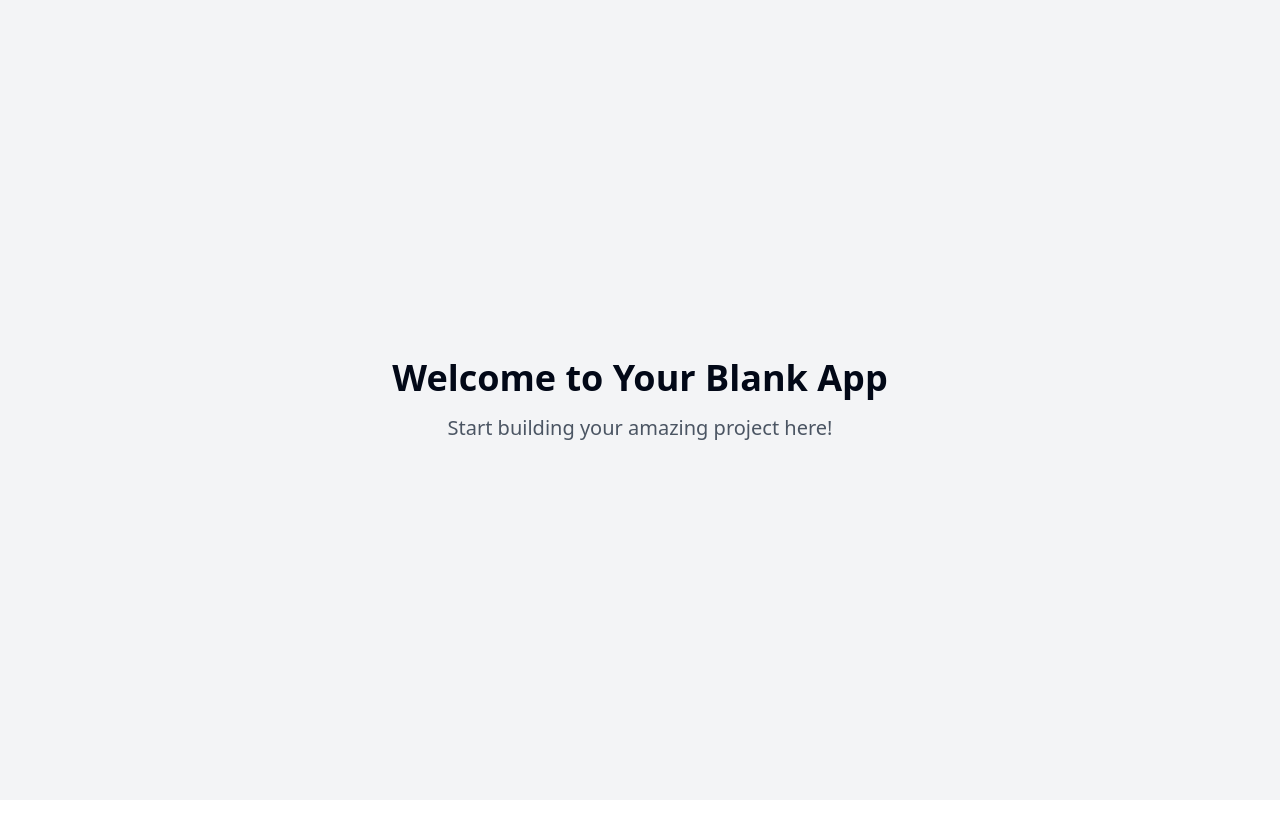
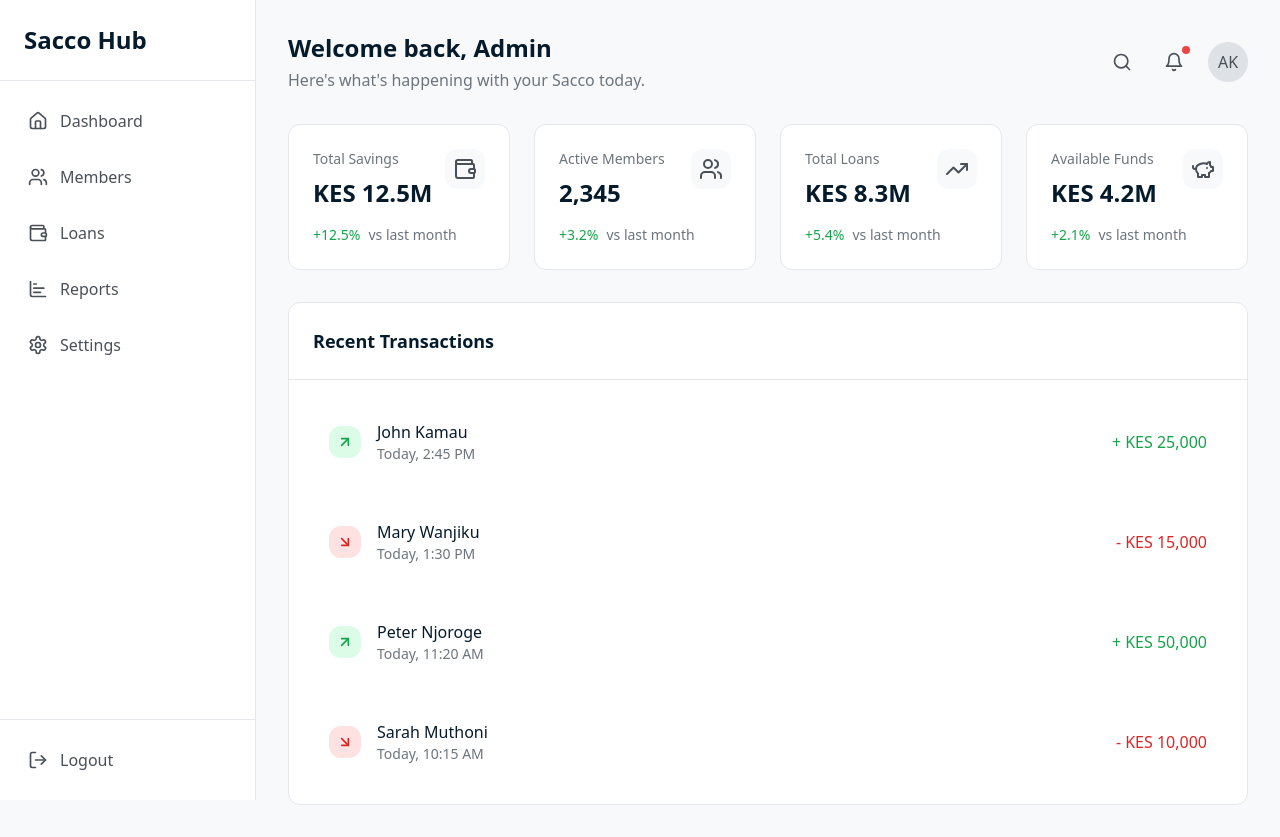
Before and after one commit to SandraNgugi/sacco-dashboard-hub-22, a React (Vite) app: page / in a window 1280 px wide. Before the commit the page ends 800 px from the top, so only its background shows below. Built offline with nearby package versions, Linux system fonts and the light colour scheme.

Commit message:
Add sacco dashboard
This commit adds a dashboard for a sacco web application in Kenya.

```diff
--- /dev/null
+++ b/src/components/dashboard/QuickStats.tsx
@@ -0,0 +1,68 @@
+
+import { Wallet, Users, TrendingUp, PiggyBank } from "lucide-react";
+
+const stats = [
+  {
+    label: "Total Savings",
+    value: "KES 12.5M",
+    icon: Wallet,
+    trend: "+12.5%",
+    trendType: "positive",
+  },
+  {
+    label: "Active Members",
+    value: "2,345",
+    icon: Users,
+    trend: "+3.2%",
+    trendType: "positive",
+  },
+  {
+    label: "Total Loans",
+    value: "KES 8.3M",
+    icon: TrendingUp,
+    trend: "+5.4%",
+    trendType: "positive",
+  },
+  {
+    label: "Available Funds",
+    value: "KES 4.2M",
+    icon: PiggyBank,
+    trend: "+2.1%",
+    trendType: "positive",
+  },
+];
+
+export function QuickStats() {
+  return (
+    <div className="grid grid-cols-1 md:grid-cols-2 lg:grid-cols-4 gap-6 animate-fade-in">
+      {stats.map((stat) => (
+        <div
+          key={stat.label}
+          className="bg-white p-6 rounded-xl border border-gray-200 hover:border-sacco-300 transition-colors"
+        >
+          <div className="flex items-start justify-between">
+            <div>
+              <p className="text-sm font-medium text-sacco-500">{stat.label}</p>
+              <h3 className="text-2xl font-semibold text-sacco-900 mt-2">
+                {stat.value}
+              </h3>
+            </div>
+            <div className="p-2 bg-sacco-50 rounded-lg">
+              <stat.icon className="w-6 h-6 text-sacco-600" />
+            </div>
+          </div>
+          <div className="mt-4 flex items-center">
+            <span
+              className={`text-sm font-medium ${
+                stat.trendType === "positive" ? "text-green-600" : "text-red-600"
+              }`}
+            >
+              {stat.trend}
+            </span>
+            <span className="text-sm text-sacco-500 ml-2">vs last month</span>
+          </div>
+        </div>
+      ))}
+    </div>
+  );
+}
--- /dev/null
+++ b/src/components/dashboard/RecentTransactions.tsx
@@ -0,0 +1,92 @@
+
+import { ArrowUpRight, ArrowDownRight } from "lucide-react";
+
+const transactions = [
+  {
+    id: 1,
+    member: "John Kamau",
+    type: "deposit",
+    amount: "KES 25,000",
+    date: "Today, 2:45 PM",
+  },
+  {
+    id: 2,
+    member: "Mary Wanjiku",
+    type: "withdrawal",
+    amount: "KES 15,000",
+    date: "Today, 1:30 PM",
+  },
+  {
+    id: 3,
+    member: "Peter Njoroge",
+    type: "deposit",
+    amount: "KES 50,000",
+    date: "Today, 11:20 AM",
+  },
+  {
+    id: 4,
+    member: "Sarah Muthoni",
+    type: "withdrawal",
+    amount: "KES 10,000",
+    date: "Today, 10:15 AM",
+  },
+];
+
+export function RecentTransactions() {
+  return (
+    <div className="bg-white rounded-xl border border-gray-200 animate-fade-in">
+      <div className="p-6 border-b border-gray-200">
+        <h2 className="text-lg font-semibold text-sacco-900">
+          Recent Transactions
+        </h2>
+      </div>
+      <div className="p-6">
+        <div className="space-y-6">
+          {transactions.map((transaction) => (
+            <div
+              key={transaction.id}
+              className="flex items-center justify-between p-4 rounded-lg hover:bg-sacco-50 transition-colors"
+            >
+              <div className="flex items-center space-x-4">
+                <div
+                  className={`p-2 rounded-lg ${
+                    transaction.type === "deposit"
+                      ? "bg-green-100"
+                      : "bg-red-100"
+                  }`}
+                >
+                  {transaction.type === "deposit" ? (
+                    <ArrowUpRight
+                      className="w-4 h-4 text-green-600"
+                      strokeWidth={2.5}
+                    />
+                  ) : (
+                    <ArrowDownRight
+                      className="w-4 h-4 text-red-600"
+                      strokeWidth={2.5}
+                    />
+                  )}
+                </div>
+                <div>
+                  <p className="font-medium text-sacco-900">
+                    {transaction.member}
+                  </p>
+                  <p className="text-sm text-sacco-500">{transaction.date}</p>
+                </div>
+              </div>
+              <p
+                className={`font-medium ${
+                  transaction.type === "deposit"
+                    ? "text-green-600"
+                    : "text-red-600"
+                }`}
+              >
+                {transaction.type === "deposit" ? "+" : "-"} {transaction.amount}
+              </p>
+            </div>
+          ))}
+        </div>
+      </div>
+    </div>
+  );
+}
--- /dev/null
+++ b/src/components/dashboard/Sidebar.tsx
@@ -0,0 +1,44 @@
+
+import { Home, Users, Wallet, ChartBar, Settings, LogOut } from "lucide-react";
+import { cn } from "@/lib/utils";
+
+const menuItems = [
+  { icon: Home, label: "Dashboard", href: "/" },
+  { icon: Users, label: "Members", href: "/members" },
+  { icon: Wallet, label: "Loans", href: "/loans" },
+  { icon: ChartBar, label: "Reports", href: "/reports" },
+  { icon: Settings, label: "Settings", href: "/settings" },
+];
+
+export function Sidebar() {
+  return (
+    <aside className="h-screen w-64 bg-white border-r border-gray-200 flex flex-col animate-slide-in">
+      <div className="p-6 border-b border-gray-200">
+        <h2 className="text-2xl font-semibold text-sacco-900">Sacco Hub</h2>
+      </div>
+
+      <nav className="flex-1 p-4">
+        <ul className="space-y-2">
+          {menuItems.map((item) => (
+            <li key={item.label}>
+              <a
+                href={item.href}
+                className="flex items-center p-3 text-sacco-600 rounded-lg hover:bg-sacco-50 transition-colors group"
+              >
+                <item.icon className="w-5 h-5 mr-3" />
+                <span className="font-medium">{item.label}</span>
+              </a>
+            </li>
+          ))}
+        </ul>
+      </nav>
+
+      <div className="p-4 border-t border-gray-200">
+        <button className="flex items-center w-full p-3 text-sacco-600 rounded-lg hover:bg-sacco-50 transition-colors">
+          <LogOut className="w-5 h-5 mr-3" />
+          <span className="font-medium">Logout</span>
+        </button>
+      </div>
+    </aside>
+  );
+}
--- a/src/index.css
+++ b/src/index.css
@@ -1,3 +1,4 @@
+
 @tailwind base;
 @tailwind components;
 @tailwind utilities;
@@ -6,87 +7,24 @@
   :root {
     --background: 0 0% 100%;
     --foreground: 222.2 84% 4.9%;
-
     --card: 0 0% 100%;
     --card-foreground: 222.2 84% 4.9%;
-
     --popover: 0 0% 100%;
     --popover-foreground: 222.2 84% 4.9%;
-
-    --primary: 222.2 47.4% 11.2%;
+    --primary: 221.2 83.2% 53.3%;
     --primary-foreground: 210 40% 98%;
-
     --secondary: 210 40% 96.1%;
     --secondary-foreground: 222.2 47.4% 11.2%;
-
     --muted: 210 40% 96.1%;
     --muted-foreground: 215.4 16.3% 46.9%;
-
     --accent: 210 40% 96.1%;
     --accent-foreground: 222.2 47.4% 11.2%;
-
     --destructive: 0 84.2% 60.2%;
     --destructive-foreground: 210 40% 98%;
-
     --border: 214.3 31.8% 91.4%;
     --input: 214.3 31.8% 91.4%;
-    --ring: 222.2 84% 4.9%;
-
-    --radius: 0.5rem;
-
-    --sidebar-background: 0 0% 98%;
-
-    --sidebar-foreground: 240 5.3% 26.1%;
-
-    --sidebar-primary: 240 5.9% 10%;
-
-    --sidebar-primary-foreground: 0 0% 98%;
-
-    --sidebar-accent: 240 4.8% 95.9%;
-
-    --sidebar-accent-foreground: 240 5.9% 10%;
-
-    --sidebar-border: 220 13% 91%;
-
-    --sidebar-ring: 217.2 91.2% 59.8%;
-  }
-
-  .dark {
-    --background: 222.2 84% 4.9%;
-    --foreground: 210 40% 98%;
-
-    --card: 222.2 84% 4.9%;
-    --card-foreground: 210 40% 98%;
-
-    --popover: 222.2 84% 4.9%;
-    --popover-foreground: 210 40% 98%;
-
-    --primary: 210 40% 98%;
-    --primary-foreground: 222.2 47.4% 11.2%;
-
-    --secondary: 217.2 32.6% 17.5%;
-    --secondary-foreground: 210 40% 98%;
-
-    --muted: 217.2 32.6% 17.5%;
-    --muted-foreground: 215 20.2% 65.1%;
-
-    --accent: 217.2 32.6% 17.5%;
-    --accent-foreground: 210 40% 98%;
-
-    --destructive: 0 62.8% 30.6%;
-    --destructive-foreground: 210 40% 98%;
-
-    --border: 217.2 32.6% 17.5%;
-    --input: 217.2 32.6% 17.5%;
-    --ring: 212.7 26.8% 83.9%;
-    --sidebar-background: 240 5.9% 10%;
-    --sidebar-foreground: 240 4.8% 95.9%;
-    --sidebar-primary: 224.3 76.3% 48%;
-    --sidebar-primary-foreground: 0 0% 100%;
-    --sidebar-accent: 240 3.7% 15.9%;
-    --sidebar-accent-foreground: 240 4.8% 95.9%;
-    --sidebar-border: 240 3.7% 15.9%;
-    --sidebar-ring: 217.2 91.2% 59.8%;
+    --ring: 221.2 83.2% 53.3%;
+    --radius: 0.75rem;
   }
 }
 
@@ -96,6 +34,17 @@
   }
 
   body {
-    @apply bg-background text-foreground;
+    @apply bg-background text-foreground antialiased;
+  }
+
+  /* Smooth scrolling */
+  html {
+    scroll-behavior: smooth;
+  }
+
+  /* Better text rendering */
+  body {
+    -webkit-font-smoothing: antialiased;
+    -moz-osx-font-smoothing: grayscale;
   }
 }
--- a/src/pages/Index.tsx
+++ b/src/pages/Index.tsx
@@ -1,12 +1,51 @@
-// Update this page (the content is just a fallback if you fail to update the page)
+
+import { Sidebar } from "@/components/dashboard/Sidebar";
+import { QuickStats } from "@/components/dashboard/QuickStats";
+import { RecentTransactions } from "@/components/dashboard/RecentTransactions";
+import { Bell, Search } from "lucide-react";
 
 const Index = () => {
   return (
-    <div className="min-h-screen flex items-center justify-center bg-gray-100">
-      <div className="text-center">
-        <h1 className="text-4xl font-bold mb-4">Welcome to Your Blank App</h1>
-        <p className="text-xl text-gray-600">Start building your amazing project here!</p>
-      </div>
+    <div className="min-h-screen bg-sacco-50 flex">
+      <Sidebar />
+
+      <main className="flex-1 p-8">
+        <div className="max-w-7xl mx-auto">
+          {/* Header */}
+          <div className="flex items-center justify-between mb-8">
+            <div>
+              <h1 className="text-2xl font-semibold text-sacco-900">
+                Welcome back, Admin
+              </h1>
+              <p className="text-sacco-500 mt-1">
+                Here's what's happening with your Sacco today.
+              </p>
+            </div>
+            <div className="flex items-center space-x-4">
+              <button className="p-2 text-sacco-600 hover:text-sacco-900 transition-colors">
+                <Search className="w-5 h-5" />
+              </button>
+              <button className="p-2 text-sacco-600 hover:text-sacco-900 transition-colors relative">
+                <Bell className="w-5 h-5" />
+                <span className="absolute top-0.5 right-0.5 w-2 h-2 bg-red-500 rounded-full"></span>
+              </button>
+              <button className="w-10 h-10 rounded-full bg-sacco-200 flex items-center justify-center text-sacco-600 font-medium">
+                AK
+              </button>
+            </div>
+          </div>
+
+          {/* Quick Stats */}
+          <section className="mb-8">
+            <QuickStats />
+          </section>
+
+          {/* Recent Transactions */}
+          <section>
+            <RecentTransactions />
+          </section>
+        </div>
+      </main>
     </div>
   );
 };
```
Also changed, not shown: tailwind.config.ts (+57 -52 lines).
